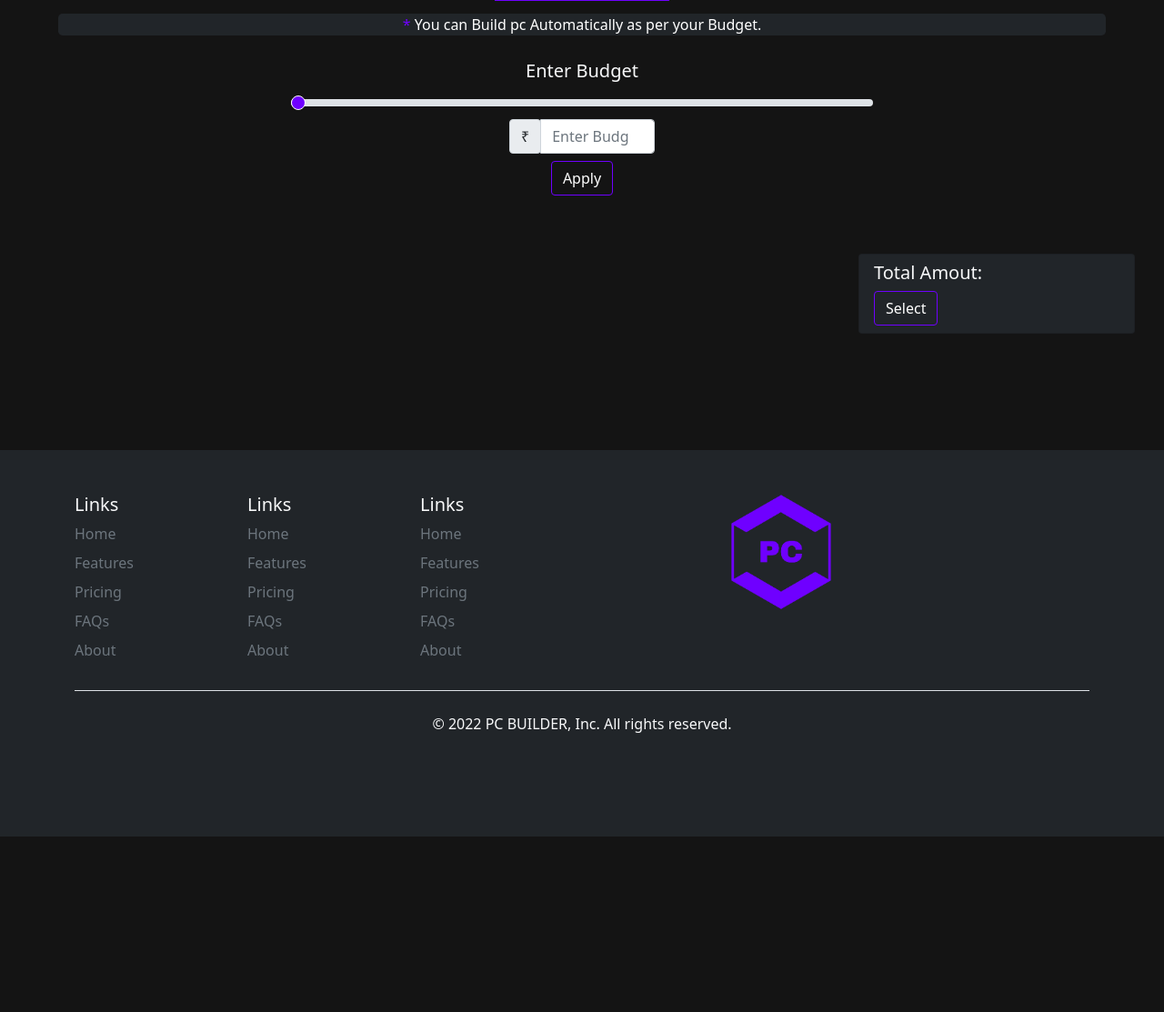
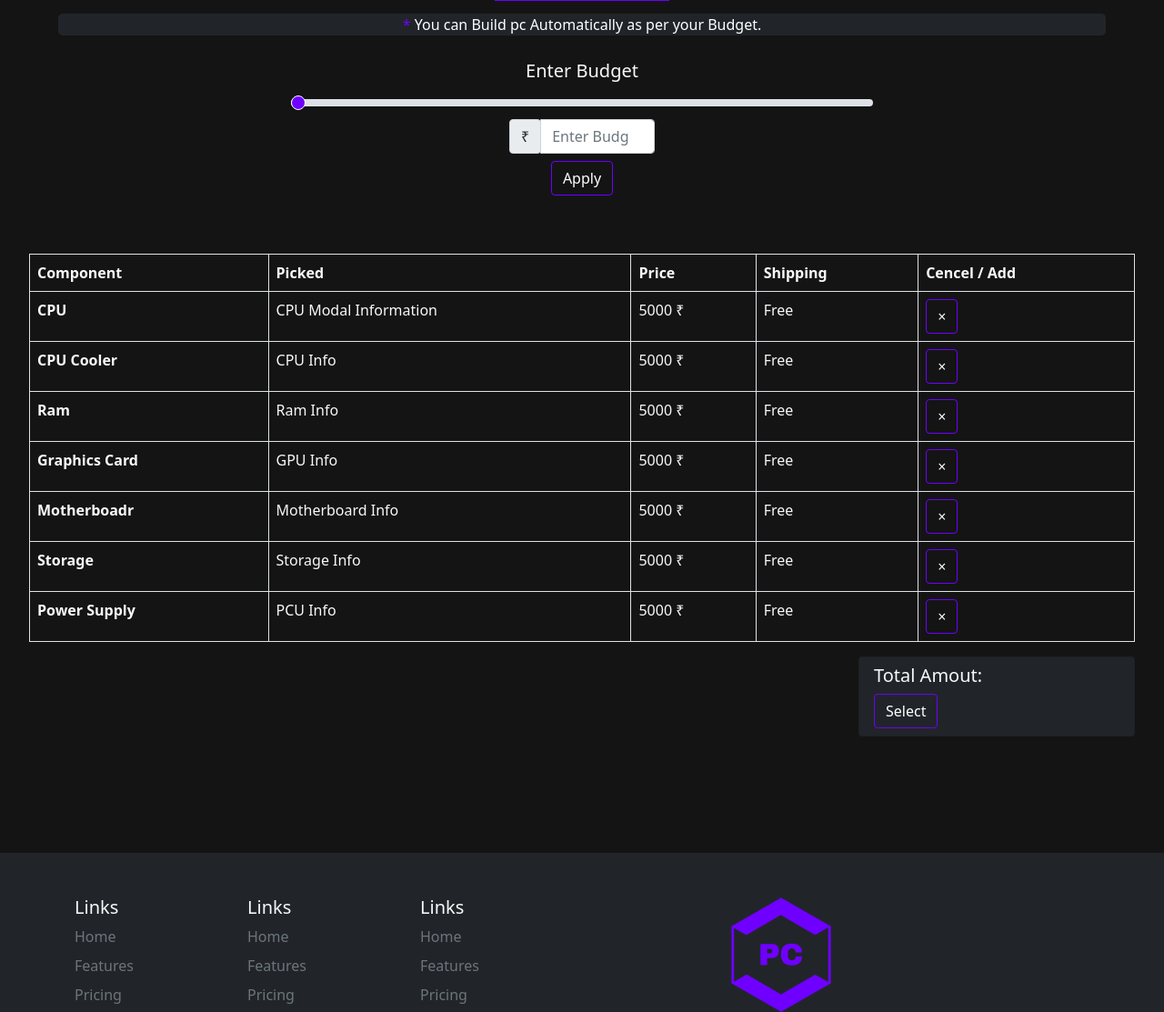
Before and after one commit to sdakhara/PC_BUILDER, a Flask app: template templates/User/autobuild.html in a window 1280 px wide. Shown: the part 137-1250 px from the top of the page at 91% size. Before the commit the page ends 1057 px from the top, so only its background shows below. Run offline with Flask 2, Linux system fonts and the light colour scheme; the template is opened without the code that fills it, so the values that code supplies are empty; some libraries are stand-ins or nearby versions.

Commit message:
Update autobuild.html

```diff
--- a/templates/User/autobuild.html
+++ b/templates/User/autobuild.html
@@ -86,18 +86,98 @@
     </form>
 
     <div class="products-table-1 mx-auto table-responsive">
-        {% for pc in pcs %}
+
         <table class="table table-bordered text-light" id="products-table-1">
                 <thead>
                     <tr>
-                pcs
+                        <th scope="col">Component</th>
+                        <th scope="col">Picked</th>
+                        <th scope="col">Price</th>
+                        <th scope="col">Shipping</th>
+                        <th scope="col">Cencel / Add</th>
                     </tr>
                 </thead>
                 <tbody>
-            <tr>{{pc[0][0]}}</tr>
+                    <tr>
+                        <th scope="row">CPU</th>
+                        <td>CPU Modal Information</td>
+                        <td>5000 ₹</td>
+                        <td>Free</td>
+                        <td>
+                            <button type="submit" class="btn btn-outline-pcb" id="table-close-btn">
+                                <span aria-hidden="true">&times;</span>
+                            </button>
+                        </td>
+                    </tr>
+                    <tr>
+                        <th scope="row">CPU Cooler</th>
+                        <td>CPU Info</td>
+                        <td>5000 ₹</td>
+                        <td>Free</td>
+                        <td>
+                            <button type="submit" class="btn btn-outline-pcb" id="table-close-btn">
+                                <span aria-hidden="true">&times;</span>
+                            </button>
+                        </td>
+                    </tr>
+                    <tr>
+                        <th scope="row">Ram</th>
+                        <td>Ram Info</td>
+                        <td>5000 ₹</td>
+                        <td>Free</td>
+                        <td>
+                            <button type="submit" class="btn btn-outline-pcb" id="table-close-btn">
+                                <span aria-hidden="true">&times;</span>
+                            </button>
+                        </td>
+                    </tr>
+                    <tr>
+                        <th scope="row">Graphics Card</th>
+                        <td>GPU Info</td>
+                        <td>5000 ₹</td>
+                        <td>Free</td>
+                        <td>
+                            <button type="submit" class="btn btn-outline-pcb" id="table-close-btn">
+                                <span aria-hidden="true">&times;</span>
+                            </button>
+                        </td>
+                    </tr>
+                    <tr>
+                        <th scope="row">Motherboadr</th>
+                        <td>Motherboard Info</td>
+                        <td>5000 ₹</td>
+                        <td>Free</td>
+                        <td>
+                            <button type="submit" class="btn btn-outline-pcb" id="table-close-btn">
+                                <span aria-hidden="true">&times;</span>
+                            </button>
+                        </td>
+                    </tr>
+                    <tr>
+                        <th scope="row">Storage</th>
+                        <td>Storage Info</td>
+                        <td>5000 ₹</td>
+                        <td>Free</td>
+                        <td>
+                            <button type="submit" class="btn btn-outline-pcb" id="table-close-btn">
+                                <span aria-hidden="true">&times;</span>
+                            </button>
+                        </td>
+                    </tr>
+                    <tr>
+                        <th scope="row">Power Supply</th>
+                        <td>PCU Info</td>
+                        <td>5000 ₹</td>
+                        <td>Free</td>
+                        <td>
+                            <button type="submit" class="btn btn-outline-pcb" id="table-close-btn">
+                                <span aria-hidden="true">&times;</span>
+                            </button>
+                        </td>
+                    </tr>
                 </tbody>
             </table>
-        {% endfor %}
+
         <div class="d-flex justify-content-end">
             <ul class="list-group w-25">
                 <li class="list-group-item bg-dark text-light">
```
Lines whose indentation alone changed are shown as unchanged.
